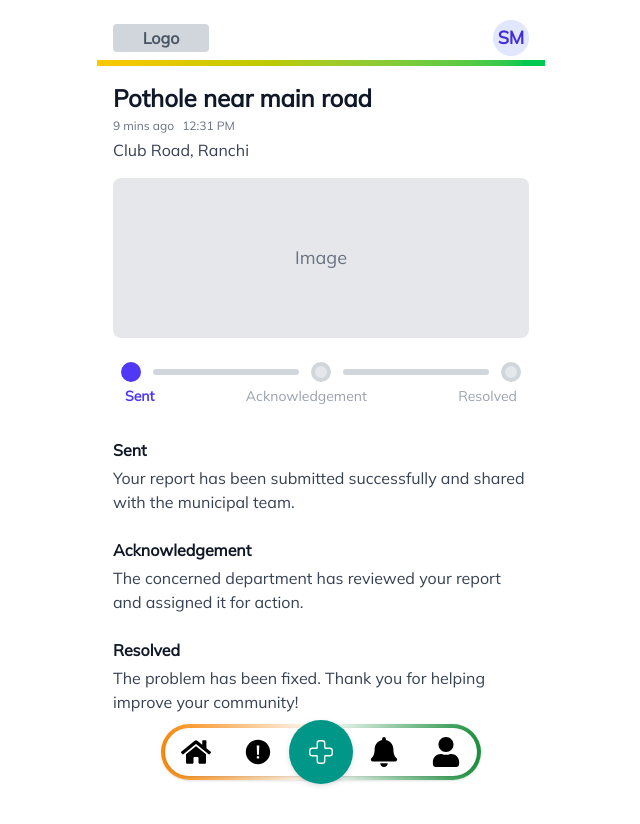
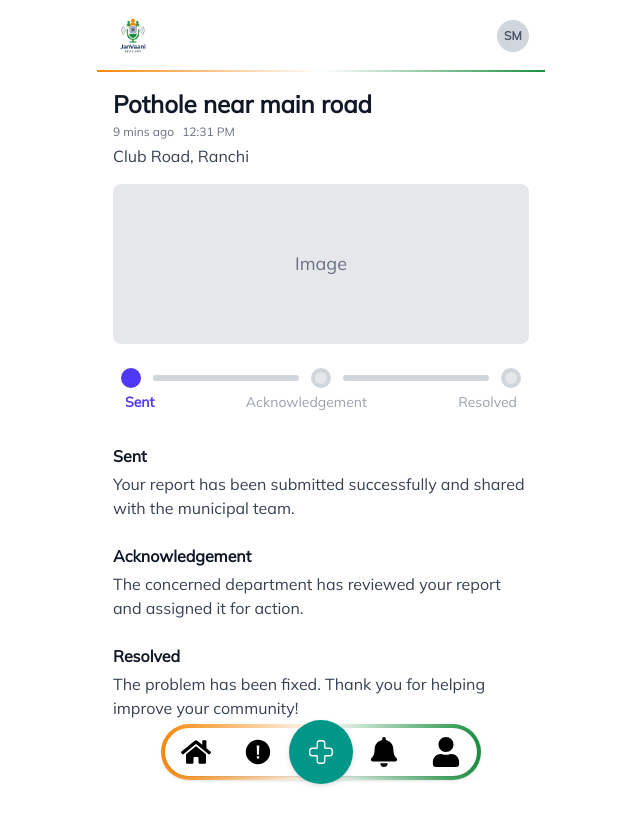
Before and after one commit to UnstableBlob/JanVaani, a Next.js app: page /myreports/testreport in a window 1280 px wide. Shown: the top 824 px of the page, without its empty margins (319-959 px from the left). Built offline with nearby package versions, Linux system fonts and the light colour scheme.

Commit message:
test report

```diff
--- a/app/myreports/testreport/page.jsx
+++ b/app/myreports/testreport/page.jsx
@@ -1,24 +1,35 @@
+
+import Image from "next/image";
+import logo from "../../../images/logobig.png";
 import { FaSearch,FaMicrophone,FaBell,FaUser, FaHome} from "react-icons/fa";
 import { FaCircleCheck } from "react-icons/fa6";
 import { IoAlertCircleSharp } from "react-icons/io5";
 import { CiMedicalCross } from "react-icons/ci";
 
 
+
+const PlaceholderAvatar = () => (
+  <div className="w-8 h-8 bg-gray-300 rounded-full flex items-center justify-center">
+    <span className="text-xs text-gray-600 font-bold">SM</span>
+  </div>
+);
+
 export default function ReportStatus() {
   return (
     <div className="max-w-md mx-auto min-h-screen bg-white font-mulish flex flex-col">
       {/* Header */}
-      <header className="flex justify-between items-center p-4 pt-5 pb-1">
-        <div className="w-24 h-7 bg-gray-300 rounded flex items-center justify-center font-bold text-gray-600">
-          Logo
-        </div>
-        <div className="w-9 h-9 rounded-full bg-indigo-100 text-indigo-700 flex items-center justify-center font-semibold text-lg">
-          SM
-        </div>
-      </header>
+      <div className="flex items-center justify-between p-4 relative">
+        <Image src={logo} alt="Logo" className="w-10 object-contain" />
+        <PlaceholderAvatar />
+        <span
+          className="absolute bottom-0 left-0 right-0 h-[2px]"
+          style={{
+            background:
+              "linear-gradient(to right, rgba(247,136,10,1) 0%, rgba(255,255,255,1) 50%, rgba(26,143,62,1) 100%)",
+          }}
+        />
+      </div>
 
-      {/* Gradient line below header */}
-      <div className="w-full h-1.5 bg-gradient-to-r from-yellow-400 to-green-500" />
 
       <main className="flex-grow px-4 pt-4 pb-20">
         {/* Report Title and Meta */}
```
